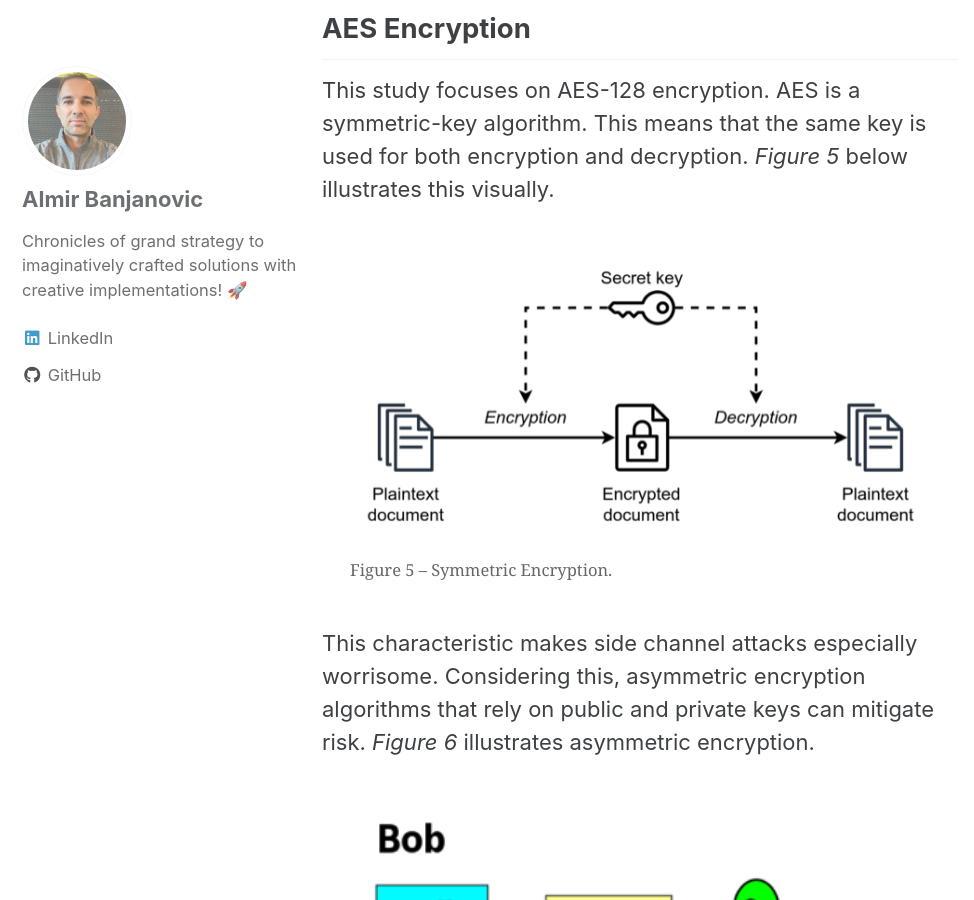
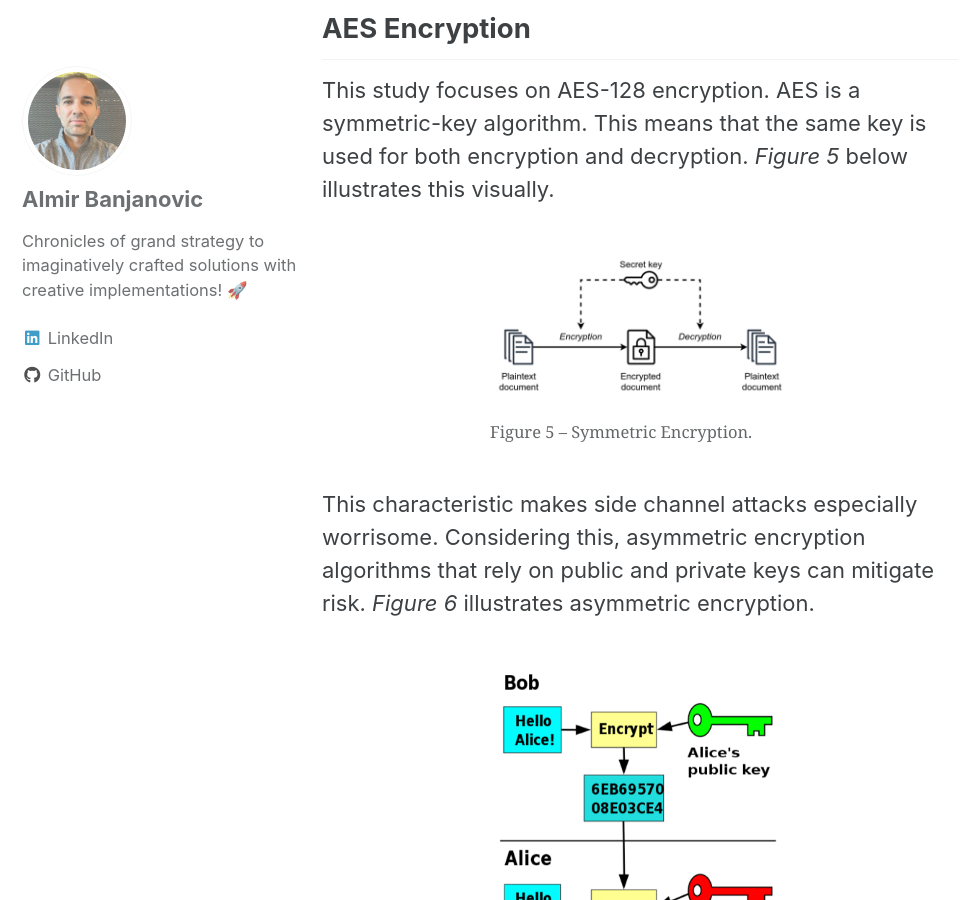
Before and after one commit to almirbanjanovic/roadtocloud.github.io, a Jekyll site: the page built from _posts/2023-10-19-deep-learning-side-channel-attacks.md, in a window 1280 px wide and 900 px high, scrolled down 5219 px. Shown: the whole window, without its empty margins (0-974 px from the left). Built offline with Jekyll 4.4.1, drawn with Linux system fonts in a browser that asks for light colours; cached includes are drawn as plain includes; comment, search, counter and statistics services are not loaded.

Commit message:
Update 2023-10-19-deep-learning-side-channel-attacks.md

```diff
--- a/_posts/2023-10-19-deep-learning-side-channel-attacks.md
+++ b/_posts/2023-10-19-deep-learning-side-channel-attacks.md
@@ -70,14 +70,14 @@ Furthermore, other questions arise when it comes to power consumption monitoring
 ## AES Encryption
 This study focuses on AES-128 encryption.  AES is a symmetric-key algorithm. This means that the same key is used for both encryption and decryption.  *Figure 5* below illustrates this visually.
 
-<figure style="width: 580px" class="align-center">
+<figure style="width: 300px" class="align-center">
   <img src="{{ site.url }}{{ site.baseurl }}/assets/images/symmetric-encryption.png" alt="">
   <figcaption>Figure 5 – Symmetric Encryption.</figcaption>
 </figure>
 
 This characteristic makes side channel attacks especially worrisome.  Considering this, asymmetric encryption algorithms that rely on public and private keys can mitigate risk.  *Figure 6* illustrates asymmetric encryption.
 
-<figure style="width: 580px" class="align-center">
+<figure style="width: 300px" class="align-center">
   <img src="{{ site.url }}{{ site.baseurl }}/assets/images/asymmetric-encryption.png" alt="">
   <figcaption>Figure 6 – Asymmetric Encryption.</figcaption>
 </figure>
```
